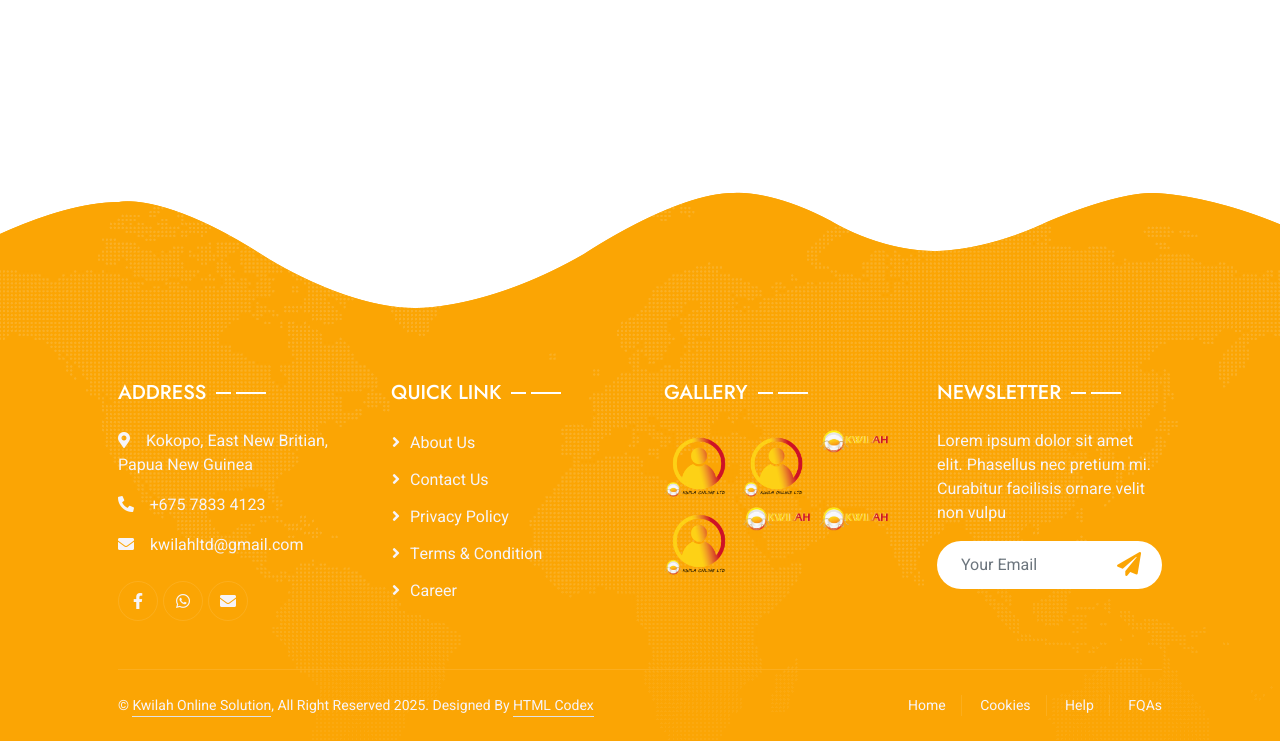
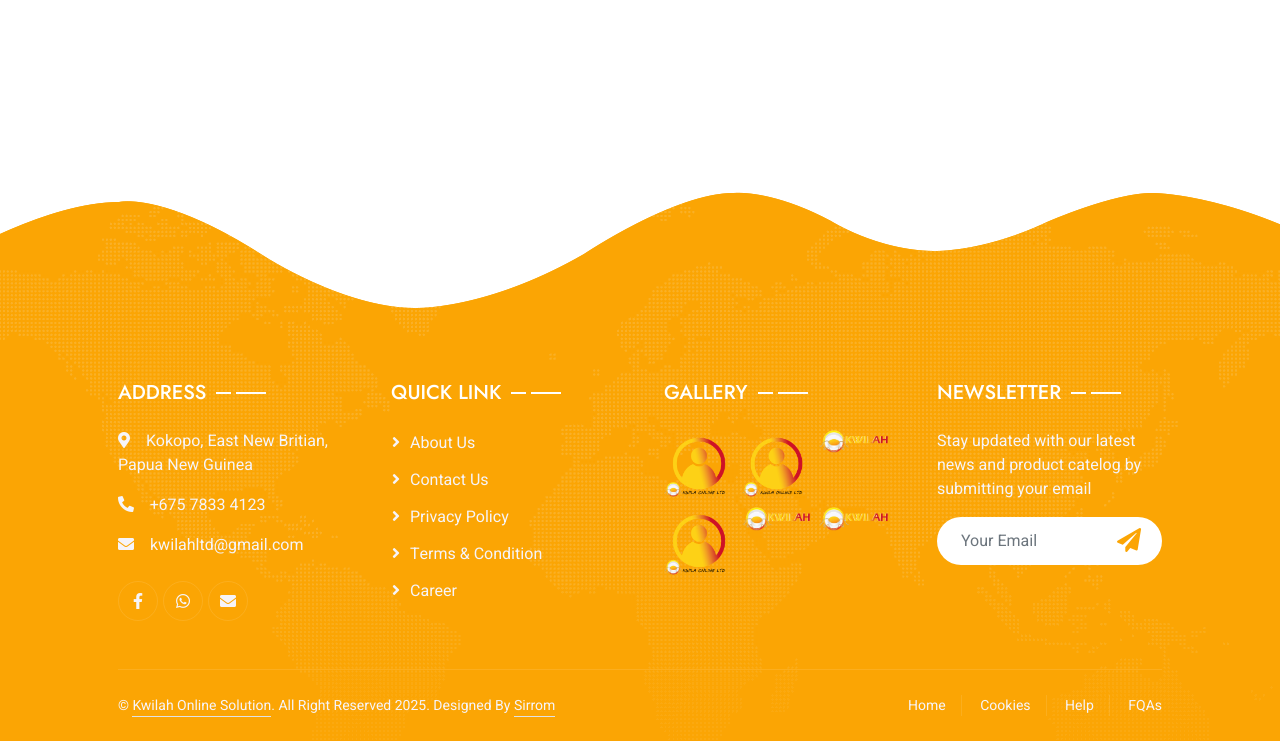
Before and after one commit to sirromtech/kwilah.io, a plain HTML site: page index.html in a window 1280 px wide. Shown: the part 4725-5466 px from the top of the page. Drawn offline with nearby package versions, Linux system fonts and the light colour scheme.

Commit message:
Update index.html, Footer changed to Sirrom and news letter from loraposum to text

```diff
--- a/index.html
+++ b/index.html
@@ -593,7 +593,7 @@
                     </div>
                     <div class="col-md-6 col-lg-3">
                         <p class="section-title text-white h5 mb-4">Newsletter<span></span></p>
-                        <p>Lorem ipsum dolor sit amet elit. Phasellus nec pretium mi. Curabitur facilisis ornare velit non vulpu</p>
+                        <p>Stay updated with our latest news and product catelog by submitting your email</p>
                         <div class="position-relative w-100 mt-3">
                             <input class="form-control border-0 rounded-pill w-100 ps-4 pe-5" type="text" placeholder="Your Email" style="height: 48px;">
                             <button type="button" class="btn shadow-none position-absolute top-0 end-0 mt-1 me-2"><i class="fa fa-paper-plane text-primary fs-4"></i></button>
@@ -605,10 +605,10 @@
                 <div class="copyright">
                     <div class="row">
                         <div class="col-md-6 text-center text-md-start mb-3 mb-md-0">
-                            &copy; <a class="border-bottom" href="#">Kwilah Online Solution</a>, All Right Reserved 2025.
+                            &copy; <a class="border-bottom" href="#">Kwilah Online Solution</a>. All Right Reserved 2025.
 
-							<!--/*** This template is free as long as you keep the footer author’s credit link/attribution link/backlink. If you'd like to use the template without the footer author’s credit link/attribution link/backlink, you can purchase the Credit Removal License from "https://htmlcodex.com/credit-removal". Thank you for your support. ***/-->
-							Designed By <a class="border-bottom" href="https://htmlcodex.com">HTML Codex</a>
+
+							Designed By <a class="border-bottom" href="">Sirrom</a>
                         </div>
                         <div class="col-md-6 text-center text-md-end">
                             <div class="footer-menu">
```
